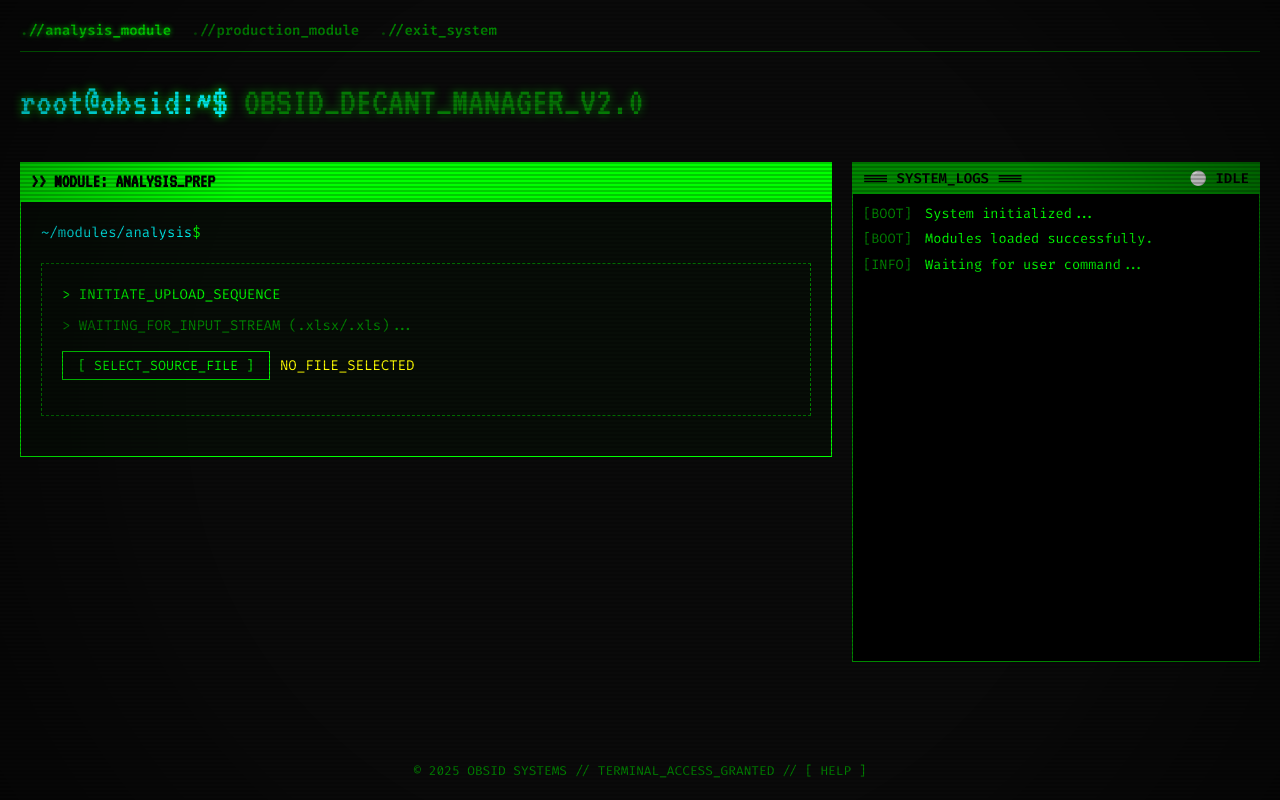
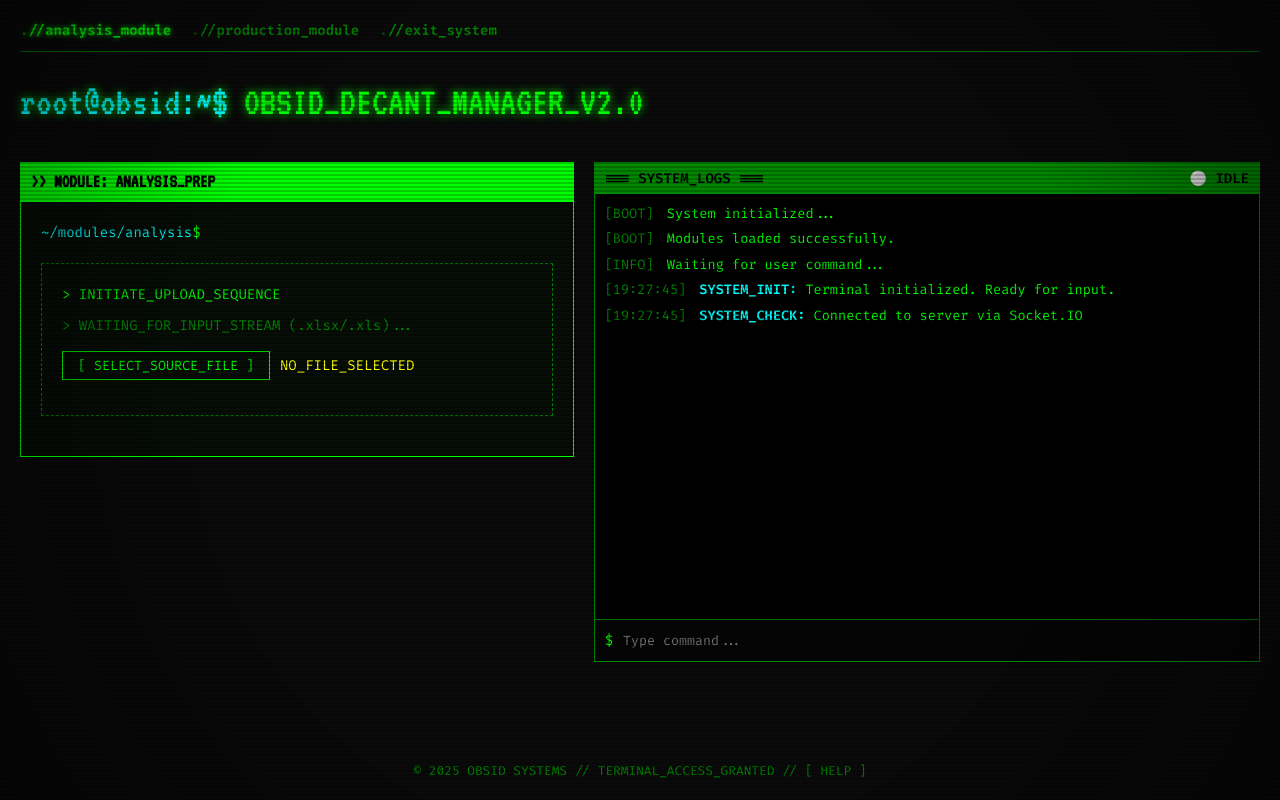
Before and after one commit to obsid2025/manager_decanturi, a Flask app: page / in a window 1280 px wide. Run offline with Flask 3, Linux system fonts and the light colour scheme; some libraries are stand-ins or nearby versions.

Commit message:
Fix: Layout width, DOM initialization, and Tab Switching

```diff
--- a/static/css/style.css
+++ b/static/css/style.css
@@ -129,12 +129,12 @@
     }
 
     #module-display {
-        flex: 2;
+        flex: 1;
         min-width: 0; /* Prevent flex overflow */
     }
 
     .system-logs-container {
-        flex: 1;
+        flex: 1.2; /* Wider terminal */
         position: sticky;
         top: 20px;
         height: calc(100vh - 150px);
--- a/static/js/main.js
+++ b/static/js/main.js
@@ -8,18 +8,24 @@
 let currentInputType = null;
 
 // DOM Elements
-const dom = {
+let dom = {};
+
+// --- INITIALIZATION ---
+
+document.addEventListener('DOMContentLoaded', () => {
+    // Initialize DOM elements here to ensure they exist
+    dom = {
         nav: {
             analysis: document.getElementById('cmd-analysis'),
             production: document.getElementById('cmd-production')
         },
         modules: {
-        analysis: document.getElementById('analysis-module'),
-        production: document.getElementById('production-module')
+            analysis: document.getElementById('raport-tab'), // Fixed ID: raport-tab
+            production: document.getElementById('voucher-tab') // Fixed ID: voucher-tab
         },
         analysis: {
             fileInput: document.getElementById('fileInput'),
-        uploadBox: document.getElementById('uploadBox'),
+            uploadBox: document.querySelector('#raport-tab .upload-box'), // More specific
             fileName: document.getElementById('fileName'),
             executeBtn: document.getElementById('processBtn'),
             results: document.getElementById('resultsSection'),
@@ -59,9 +65,6 @@
         }
     };
 
-// --- INITIALIZATION ---
-
-document.addEventListener('DOMContentLoaded', () => {
     initTypewriter();
     initEventListeners();
     logSystem('SYSTEM_INIT', 'Terminal initialized. Ready for input.');
@@ -81,7 +84,7 @@
                 i++;
                 setTimeout(type, 100); // Typing speed
             } else {
-                titleElement.classList.add('blink'); // Add blinking cursor effect at end
+                // titleElement.classList.add('blink'); // Removed blinking cursor effect
             }
         }
         type();
@@ -132,17 +135,26 @@
     dom.analysis.exportBtn.addEventListener('click', exportReport);
 
     // Production File Upload
+    // Note: We need to ensure the element exists before adding listener
+    if (dom.production.fileInput) {
         dom.production.fileInput.addEventListener('change', (e) => {
             if (e.target.files.length > 0) {
                 handleVoucherFileSelect(e.target.files[0]);
             }
         });
+    } else {
+        console.error("Production file input not found!");
+    }
 
     // Process Vouchers
+    if (dom.production.processBtn) {
         dom.production.processBtn.addEventListener('click', processVouchers);
+    }
 
     // Copy All
+    if (dom.production.copyBtn) {
         dom.production.copyBtn.addEventListener('click', copyAllSkus);
+    }
 
     // Automation
     dom.production.runBtn.addEventListener('click', startAutomation);
@@ -526,9 +538,15 @@
         if (prompt.type === 'password') {
             dom.cli.input.type = 'password';
             dom.cli.prompt.textContent = 'PASSWORD>';
+            dom.cli.input.placeholder = 'Enter password...';
+        } else if (prompt.type === '2fa') {
+            dom.cli.input.type = 'text';
+            dom.cli.prompt.textContent = '2FA_CODE>';
+            dom.cli.input.placeholder = 'Enter 2FA code...';
         } else {
             dom.cli.input.type = 'text';
             dom.cli.prompt.textContent = 'INPUT>';
+            dom.cli.input.placeholder = 'Enter value...';
         }
     }
 }
@@ -545,6 +563,9 @@
     });
 
     dom.cli.input.value = '';
-    dom.cli.section.style.display = 'none';
+    // Reset to default CLI state instead of hiding
     currentInputType = null;
+    dom.cli.input.type = 'text';
+    dom.cli.prompt.textContent = '$';
+    dom.cli.input.placeholder = 'Type command...';
 }
--- a/templates/index.html
+++ b/templates/index.html
@@ -17,8 +17,8 @@
     <div class="terminal-wrapper">
         <header>
             <nav>
-                <a href="#" class="nav-cmd active" data-tab="raport-tab">/analysis_module</a>
-                <a href="#" class="nav-cmd" data-tab="voucher-tab">/production_module</a>
+                <a href="#" id="cmd-analysis" class="nav-cmd active" data-tab="raport-tab">/analysis_module</a>
+                <a href="#" id="cmd-production" class="nav-cmd" data-tab="voucher-tab">/production_module</a>
                 <a href="https://www.obsid.ro/" target="_blank" class="nav-cmd">/exit_system</a>
             </nav>
         </header>
@@ -190,10 +190,10 @@
                 </div>
 
                 <!-- CLI Input Section -->
-                <div id="cliInputSection" style="display: none;">
+                <div id="cliInputSection" style="display: block;">
                     <div class="cli-wrapper">
                         <span id="cliPrompt" class="cli-prompt">$</span>
-                        <input type="text" id="cliInput" class="terminal-input" autocomplete="off" spellcheck="false">
+                        <input type="text" id="cliInput" class="terminal-input" autocomplete="off" spellcheck="false" placeholder="Type command...">
                     </div>
                 </div>
             </div>
```
Lines whose indentation alone changed are shown as unchanged.
